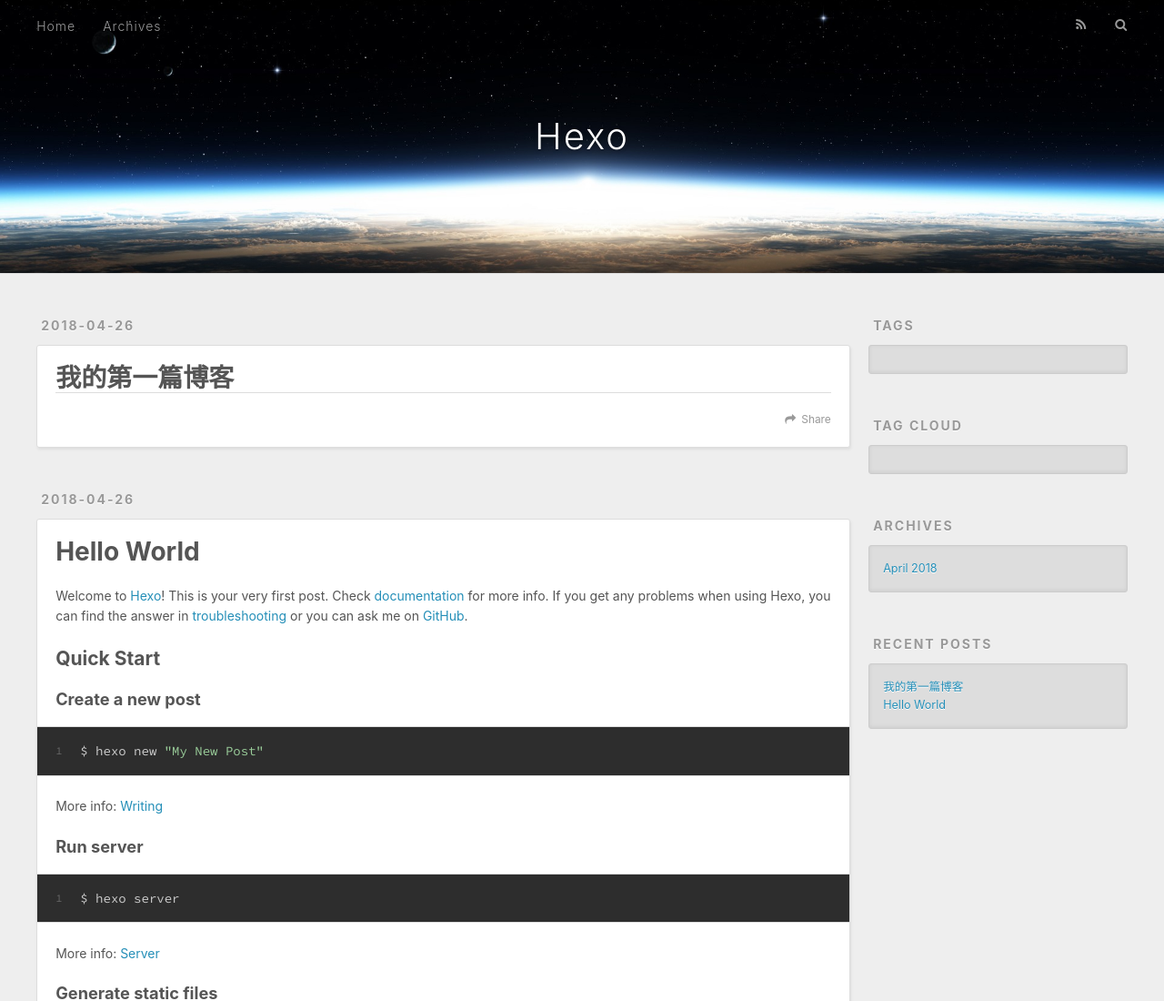
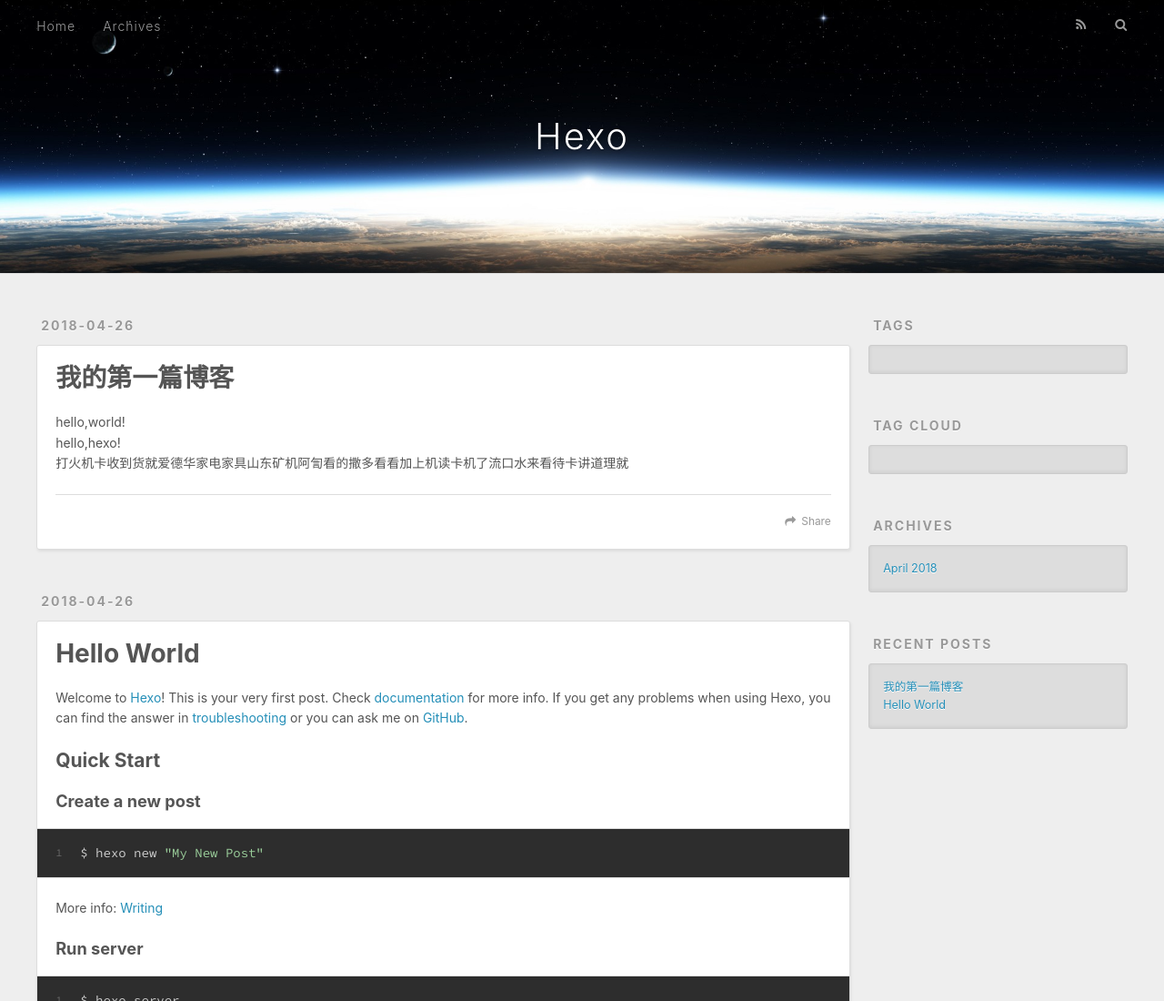
Before and after one commit to LGHONG/LGHONG.github.io, a plain HTML site: page index.html in a window 1280 px wide. Shown: the top 1100 px of the page at 91% size. Drawn offline with nearby package versions, Linux system fonts and the light colour scheme.

Commit message:
Site updated: 2018-04-26 11:03:16

```diff
--- a/index.html
+++ b/index.html
@@ -84,6 +84,7 @@
 
     <div class="article-entry" itemprop="articleBody">
 
+        <p>hello,world!<br>hello,hexo!<br>打火机卡收到货就爱德华家电家具山东矿机阿訇看的撒多看看加上机读卡机了流口水来看待卡讲道理就</p>
 
 
     </div>
```
Also changed, not shown: 2018/04/26/我的第一篇博客/index.html (+6 -2 lines).
